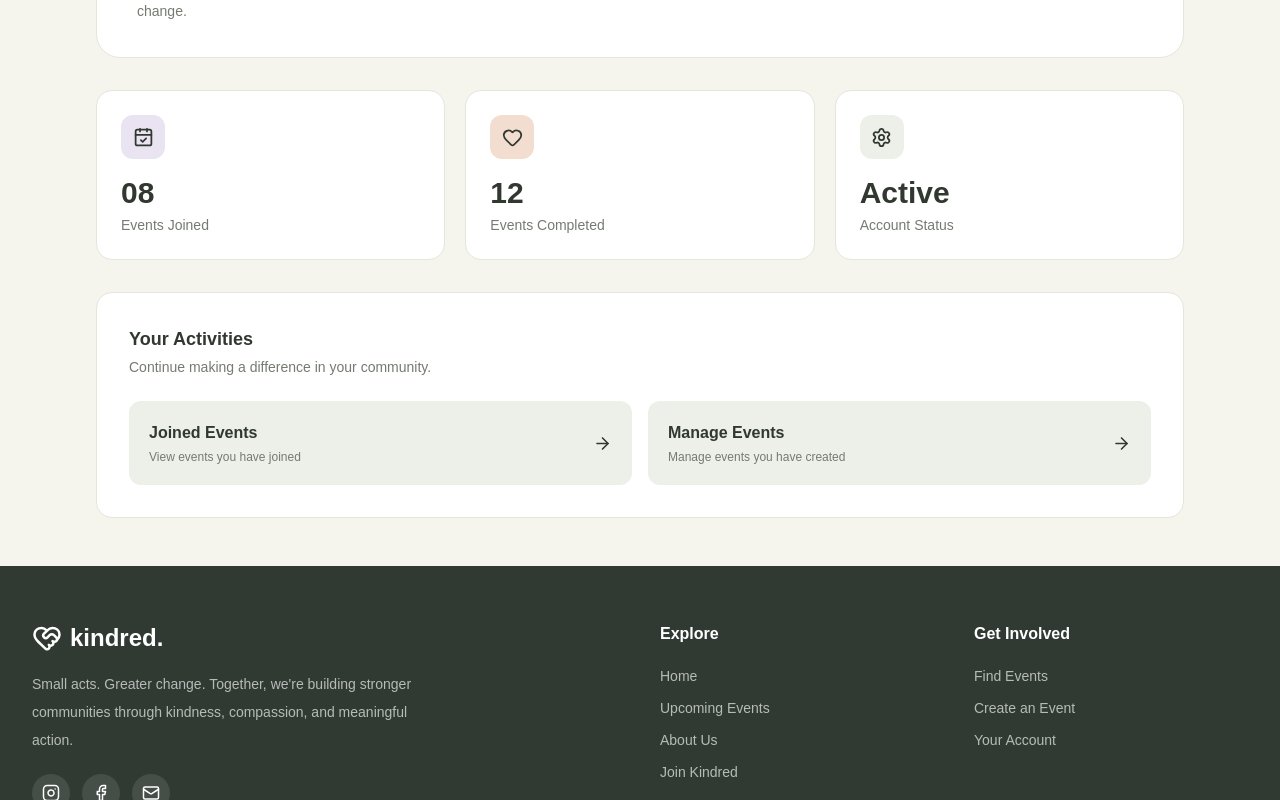
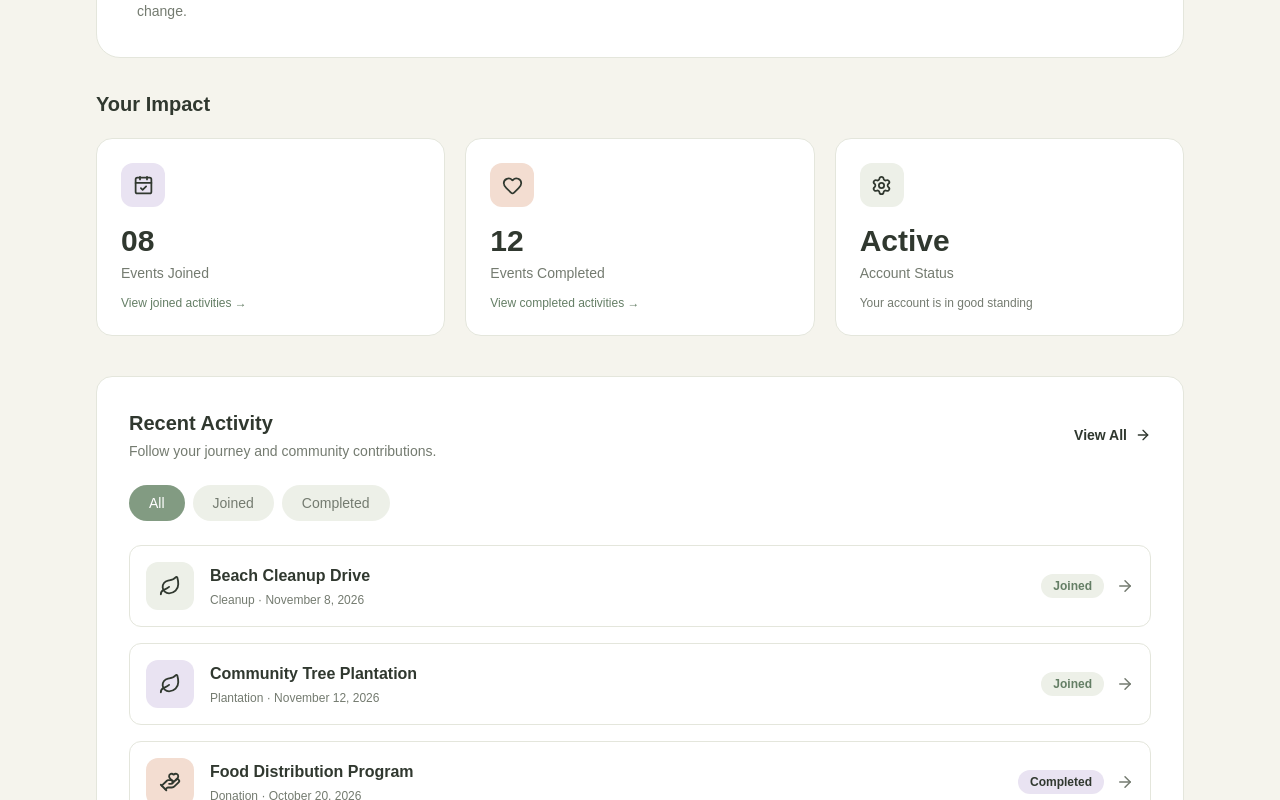
Before and after one commit to fahiyahedayet/kindred-client, a Next.js app: page /profile in a window 1280 px wide. Shown: the part 760-1560 px from the top of the page. Built offline with nearby package versions, Linux system fonts and the light colour scheme.

Commit message:
added activity statistics,filter

```diff
--- a/src/app/profile/page.tsx
+++ b/src/app/profile/page.tsx
@@ -2,6 +2,7 @@
 "use client";
 
 import Link from "next/link";
+import { useState } from "react";
 import Navbar from "../components/Navbar";
 import Footer from "../components/Footer";
 import {
@@ -14,9 +15,12 @@ import {
   ArrowRight,
   Pencil,
   Settings,
+  Leaf,
+  Users,
+  HandHeart,
+  Clock,
 } from "lucide-react";
 
-export default function ProfilePage() {
 const user = {
   name: "Alex Morgan",
   email: "alex@example.com",
@@ -25,6 +29,58 @@ export default function ProfilePage() {
   image: "https://i.pravatar.cc/300?img=47",
   bio: "Passionate about making a positive difference in the community. I believe every small act of kindness can create meaningful change.",
 };
+
+const activities = [
+  {
+    id: "1",
+    title: "Beach Cleanup Drive",
+    category: "Cleanup",
+    date: "November 8, 2026",
+    status: "Joined",
+    icon: Leaf,
+    color: "bg-surface-soft",
+  },
+  {
+    id: "2",
+    title: "Community Tree Plantation",
+    category: "Plantation",
+    date: "November 12, 2026",
+    status: "Joined",
+    icon: Leaf,
+    color: "bg-secondary",
+  },
+  {
+    id: "3",
+    title: "Food Distribution Program",
+    category: "Donation",
+    date: "October 20, 2026",
+    status: "Completed",
+    icon: HandHeart,
+    color: "bg-peach",
+  },
+  {
+    id: "4",
+    title: "Youth Education Support",
+    category: "Education",
+    date: "October 15, 2026",
+    status: "Completed",
+    icon: Users,
+    color: "bg-secondary",
+  },
+];
+
+const filters = ["All", "Joined", "Completed"] as const;
+
+type ActivityFilter = (typeof filters)[number];
+
+export default function ProfilePage() {
+  const [activeFilter, setActiveFilter] =
+    useState<ActivityFilter>("All");
+
+  const filteredActivities = activities.filter((activity) => {
+    if (activeFilter === "All") return true;
+    return activity.status === activeFilter;
+  });
 
   return (
     <>
@@ -75,6 +131,7 @@ export default function ProfilePage() {
                 </Link>
               </div>
 
+              {/* User Information */}
               <div className="mt-8 grid gap-5 border-t border-border pt-7 sm:grid-cols-2">
                 <div className="flex items-center gap-3">
                   <div className="rounded-xl bg-surface-soft p-3">
@@ -117,6 +174,7 @@ export default function ProfilePage() {
                 </div>
               </div>
 
+              {/* About Me */}
               <div className="mt-8 border-t border-border pt-7">
                 <h3 className="mb-3 font-semibold">About Me</h3>
                 <p className="max-w-3xl text-sm leading-7 text-muted">
@@ -127,22 +185,45 @@ export default function ProfilePage() {
           </div>
 
           {/* Activity Statistics */}
-          <div className="mt-8 grid gap-5 sm:grid-cols-3">
-            <div className="rounded-2xl border border-border bg-surface p-6">
+          <div className="mt-8">
+            <h2 className="mb-5 text-xl font-bold">Your Impact</h2>
+
+            <div className="grid gap-5 sm:grid-cols-3">
+              <button
+                onClick={() => setActiveFilter("Joined")}
+                className={`rounded-2xl border bg-surface p-6 text-left transition hover:-translate-y-1 hover:shadow-md ${
+                  activeFilter === "Joined"
+                    ? "border-primary ring-2 ring-primary/20"
+                    : "border-border"
+                }`}
+              >
                 <div className="mb-4 flex h-11 w-11 items-center justify-center rounded-xl bg-secondary">
                   <CalendarCheck size={21} />
                 </div>
                 <p className="text-3xl font-bold">08</p>
                 <p className="mt-1 text-sm text-muted">Events Joined</p>
-            </div>
+                <p className="mt-3 text-xs font-medium text-primary-dark">
+                  View joined activities →
+                </p>
+              </button>
 
-            <div className="rounded-2xl border border-border bg-surface p-6">
+              <button
+                onClick={() => setActiveFilter("Completed")}
+                className={`rounded-2xl border bg-surface p-6 text-left transition hover:-translate-y-1 hover:shadow-md ${
+                  activeFilter === "Completed"
+                    ? "border-primary ring-2 ring-primary/20"
+                    : "border-border"
+                }`}
+              >
                 <div className="mb-4 flex h-11 w-11 items-center justify-center rounded-xl bg-peach">
                   <Heart size={21} />
                 </div>
                 <p className="text-3xl font-bold">12</p>
                 <p className="mt-1 text-sm text-muted">Events Completed</p>
-            </div>
+                <p className="mt-3 text-xs font-medium text-primary-dark">
+                  View completed activities →
+                </p>
+              </button>
 
               <div className="rounded-2xl border border-border bg-surface p-6">
                 <div className="mb-4 flex h-11 w-11 items-center justify-center rounded-xl bg-surface-soft">
@@ -150,6 +231,108 @@ export default function ProfilePage() {
                 </div>
                 <p className="text-3xl font-bold">Active</p>
                 <p className="mt-1 text-sm text-muted">Account Status</p>
+                <p className="mt-3 text-xs text-muted">
+                  Your account is in good standing
+                </p>
+              </div>
+            </div>
+          </div>
+
+          {/* Recent Activity */}
+          <div className="mt-10 rounded-2xl border border-border bg-surface p-6 md:p-8">
+            <div className="flex flex-col justify-between gap-4 sm:flex-row sm:items-center">
+              <div>
+                <h2 className="text-xl font-bold">Recent Activity</h2>
+                <p className="mt-1 text-sm text-muted">
+                  Follow your journey and community contributions.
+                </p>
+              </div>
+
+              <Link
+                href="/joined-events"
+                className="inline-flex items-center gap-2 text-sm font-semibold text-primary-dark transition hover:gap-3"
+              >
+                View All <ArrowRight size={16} />
+              </Link>
+            </div>
+
+            {/* Activity Filters */}
+            <div className="mt-6 flex flex-wrap gap-2">
+              {filters.map((filter) => (
+                <button
+                  key={filter}
+                  onClick={() => setActiveFilter(filter)}
+                  className={`rounded-full px-5 py-2 text-sm font-medium transition ${
+                    activeFilter === filter
+                      ? "bg-primary text-white"
+                      : "bg-surface-soft text-muted hover:bg-primary/15"
+                  }`}
+                >
+                  {filter}
+                </button>
+              ))}
+            </div>
+
+            {/* Activity List */}
+            <div className="mt-6 space-y-4">
+              {filteredActivities.length > 0 ? (
+                filteredActivities.map((activity) => {
+                  const ActivityIcon = activity.icon;
+
+                  return (
+                    <Link
+                      key={activity.id}
+                      href={`/events/${activity.id}`}
+                      className="flex flex-col gap-4 rounded-xl border border-border p-4 transition hover:border-primary/50 hover:bg-surface-soft/50 sm:flex-row sm:items-center sm:justify-between"
+                    >
+                      <div className="flex items-center gap-4">
+                        <div
+                          className={`flex h-12 w-12 shrink-0 items-center justify-center rounded-xl ${activity.color}`}
+                        >
+                          <ActivityIcon size={22} />
+                        </div>
+
+                        <div>
+                          <h3 className="font-semibold">
+                            {activity.title}
+                          </h3>
+                          <p className="mt-1 text-xs text-muted">
+                            {activity.category} · {activity.date}
+                          </p>
+                        </div>
+                      </div>
+
+                      <div className="flex items-center justify-between gap-3 sm:justify-end">
+                        <span
+                          className={`rounded-full px-3 py-1 text-xs font-semibold ${
+                            activity.status === "Completed"
+                              ? "bg-secondary text-foreground"
+                              : "bg-surface-soft text-primary-dark"
+                          }`}
+                        >
+                          {activity.status}
+                        </span>
+
+                        <ArrowRight
+                          size={18}
+                          className="text-muted"
+                        />
+                      </div>
+                    </Link>
+                  );
+                })
+              ) : (
+                <div className="rounded-xl bg-surface-soft px-4 py-10 text-center">
+                  <Clock
+                    size={30}
+                    className="mx-auto mb-3 text-muted"
+                  />
+                  <p className="font-semibold">No activities found</p>
+                  <p className="mt-1 text-sm text-muted">
+                    Your activities will appear here.
+                  </p>
+                </div>
+              )}
             </div>
           </div>
 
```
Lines whose indentation alone changed are shown as unchanged.
